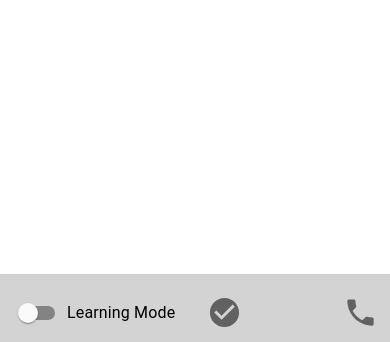
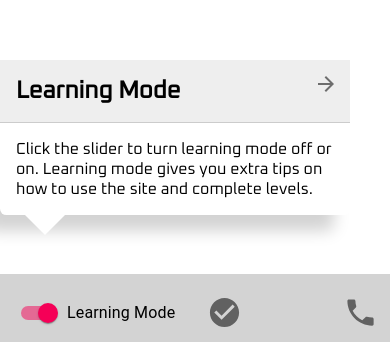
Before and after one commit to aciesla4/DigitalSkillsAssessment, a React (Create React App) app: page /home in a window 390 px wide. Shown: the part 502-844 px from the top of the page. Built offline with nearby package versions, Linux system fonts and the light colour scheme.

Commit message:
Updated modal, learning mode, phone ring

```diff
--- a/src/App.js
+++ b/src/App.js
@@ -11,9 +11,16 @@ class App extends React.Component {
     constructor(props) {
         super(props)
         this.state = {
-            academicMode: true,
-            level: 1
+            level: 1,
+            academicmode: true,
         }
+    }
+
+    getModeSwitch = () => {
+        let oldValue = this.state.academicmode
+        this.setState({
+            academicmode: !oldValue
+        })
     }
 
     getLevelChange = () => {
@@ -26,9 +33,9 @@ class App extends React.Component {
         return (
             <BrowserRouter>
                 <Switch>
-                    <Route path="/home" render={(props) => <Home {...props} level={this.state.level} />} />
-                    <Route path="/level1" render={(props) => <Level1 {...props} level={this.state.level} getLevelChange={this.getLevelChange} />} />
-                    <Route path="/level2" render={(props) => <Level2 {...props} level={this.state.level} getLevelChange={this.getLevelChange} />} />
+                    <Route path="/home" render={(props) => <Home {...props} level={this.state.level} academicmode={this.state.academicmode} getModeSwitch={this.getModeSwitch} />} />
+                    <Route path="/level1" render={(props) => <Level1 {...props} level={this.state.level} getLevelChange={this.getLevelChange} academicmode={this.state.academicmode} />} />
+                    <Route path="/level2" render={(props) => <Level2 {...props} level={this.state.level} getLevelChange={this.getLevelChange} academicmode={this.state.academicmode} />} />
                     <Route path="/" component={Welcome} exact />
                 </Switch>
             </BrowserRouter>
--- a/src/Initial/Home.js
+++ b/src/Initial/Home.js
@@ -1,14 +1,14 @@
 import React from 'react';
-import NavBar from '../Initial/NavBar';
-import Messages from '../Initial/Messages';
-import LearningMode from "./LearningMode";
+import NavBar from '../util/NavBar';
+import Messages from '../util/Messages';
+import LearningMode from './LearningMode';
 
 class Home extends React.Component {
     constructor(props) {
         super(props)
         this.state = {
             isPhoneClicked: false,
-            academicMode: false,
+            academicmode: this.props.academicmode,
             messages : [
                 {
                     level: 1,
@@ -54,17 +54,17 @@ class Home extends React.Component {
         };
     }
 
+    getModeSwitch = () => {
+        let oldValue = this.state.academicmode
+        this.setState({
+            academicmode: !oldValue
+        })
+        this.props.getModeSwitch()
+    }
+
     getPhoneClick = () => {
         this.setState({
             isPhoneClicked: true
-        })
-    }
-
-    getModeSwitch = () => {
-        console.log("mode switch")
-        let oldValue = this.state.academicMode
-        this.setState({
-            academicMode: !oldValue
         })
     }
 
@@ -80,16 +80,17 @@ class Home extends React.Component {
     }
 
     render() {
+        console.log(this.state.academicmode)
         let messages = this.getMessages();
         return (
             <div>
                 {this.state.isPhoneClicked &&
                     <Messages messages={messages} currentMember={this.state.member}/>
                 }
-                {this.state.academicMode &&
-                    <LearningMode academicMode={this.state.academicMode}/>
+                {this.state.academicmode &&
+                    <LearningMode academicmode={this.state.academicmode}/>
                 }
-                <NavBar level={this.props.level} getPhoneClick={this.getPhoneClick} clicked={this.state.isPhoneClicked} learningMode={this.state.academicMode} getModeSwitch={this.getModeSwitch}/>
+                <NavBar level={this.props.level} getPhoneClick={this.getPhoneClick} clicked={this.state.isPhoneClicked} academicmode={this.state.academicmode} getModeSwitch={this.getModeSwitch} getLevelChange={this.props.getLevelChange}/>
             </div>
         );
     }
--- a/src/Initial/LearningMode.js
+++ b/src/Initial/LearningMode.js
@@ -5,31 +5,40 @@ import Modal from "../util/Modal";
 class LearningMode extends React.Component {
     constructor(props){
         super(props)
-        let open = this.props.academicMode;
+        let open = this.props.academicmode;
         this.state = {
             isM1: open,
-            isM2: false
+            isM2: false,
+            isM3: false,
         }
     }
 
-    openNext = () => {
+    openSecond = () => {
         this.setState({
             isM1: false,
             isM2: true
         })
     }
 
+    openThird = () => {
+        this.setState({
+            isM2: false,
+            isM3: true
+        })
+    }
+
     closeModal = () => {
         this.setState({
-            isM2: false
+            isM3: false
         })
     }
 
     render() {
         return (
             <div>
-                <Modal show={this.state.isM1} heading="Check Button" openNext={this.openNext} x="30%" y="15%">Click this button to begin a level</Modal>
-                <Modal show={this.state.isM2} last={true} heading="Phone Button" closeModal={this.closeModal} x="75%" y="15%">When this rings, HQ is calling. Click to pick it up and receive their message</Modal>
+                <Modal show={this.state.isM1} heading="Learning Mode" openNext={this.openSecond} x="0%" y="15%" modalStyle="modalL">Click the slider to turn learning mode off or on. Learning mode gives you extra tips on how to use the site and complete levels.</Modal>
+                <Modal show={this.state.isM2} heading="Check Button" openNext={this.openThird} x="40%" y="15%" modalStyle="modal">Click this button to begin a level</Modal>
+                <Modal show={this.state.isM3} last={true} heading="Phone Button" closeModal={this.closeModal} x="75%" y="15%" modalStyle="modalR">When this rings, HQ is calling. Click to pick it up and receive their message</Modal>
             </div>
         )
     }
--- a/src/Levels/Level1.js
+++ b/src/Levels/Level1.js
@@ -1,7 +1,7 @@
 import React from 'react';
 import '../App.css';
-import NavBar from '../Initial/NavBar';
-import Header from './Header';
+import NavBar from '../util/NavBar';
+import Header from '../util/Header';
 import { Container, Box, Dialog, DialogContent, DialogTitle, IconButton, SvgIcon} from '@material-ui/core';
 import { Link as RouterLink } from 'react-router-dom';
 import CloseIcon from '@material-ui/icons/Close';
@@ -39,6 +39,7 @@ class Level1 extends React.Component {
     }
 
     render() {
+        console.log(this.props.academicmode)
         return (
             <div>
                 <Header mission="find the jewel on the page by scrolling down." />
@@ -60,15 +61,15 @@ class Level1 extends React.Component {
                     </IconButton>
                     <br /><br /><br /><br /><br /><br />
                 </Container>
-                <NavBar/>
+                <NavBar academicmode={this.props.academicmode} />
                 <Dialog open={this.state.isJewelFound} onClose={this.handleCloseEnd} disableBackdropClick={true}>
                     <DialogTitle>Congratulations Agent!
-                        <IconButton style={{ position: 'absolute', right: 2, top: 2 }} component={RouterLink} to="/home" onClick={this.handleCloseEnd} color="primary">
+                        <IconButton style={{ position: 'absolute', right: 2, top: 2 }} component={RouterLink} to="/home" onClick={this.handleCloseEnd} color="inherit">
                             <CloseIcon/>
                         </IconButton>
                     </DialogTitle>
                     <DialogContent dividers>
-                        Your first mission is complete! We'll take you back to the home page to explain your next mission.
+                        Your first mission is complete! Click the X to return to home page and get your next mission.
                     </DialogContent>
                 </Dialog>
             </div>
--- a/src/css/Modal.css
+++ b/src/css/Modal.css
@@ -12,6 +12,58 @@
 }
 
 .modal:after{
+    content: '';
+    position: absolute;
+    bottom: 0;
+    left: 50%;
+    width: 0;
+    border: 20px solid transparent;
+    border-top-color: white;
+    border-bottom: 0;
+    margin-left: -10px;
+    margin-bottom: -20px;
+}
+
+.modalL {
+    position: absolute;
+    border-radius: .4em;
+    width: 350px;
+    background: white;
+    transition: 1.1s ease-out;
+    box-shadow: -1rem 1rem 1rem lightgray;
+    filter: blur(0);
+    transform: scale(1);
+    opacity: 1;
+    visibility: visible;
+}
+
+.modalL:after{
+    content: '';
+    position: absolute;
+    bottom: 0;
+    left: 10%;
+    width: 0;
+    border: 20px solid transparent;
+    border-top-color: white;
+    border-bottom: 0;
+    margin-left: -10px;
+    margin-bottom: -20px;
+}
+
+.modalR {
+    position: absolute;
+    border-radius: .4em;
+    width: 350px;
+    background: white;
+    transition: 1.1s ease-out;
+    box-shadow: -1rem 1rem 1rem lightgray;
+    filter: blur(0);
+    transform: scale(1);
+    opacity: 1;
+    visibility: visible;
+}
+
+.modalR:after{
     content: '';
     position: absolute;
     bottom: 0;
--- a/src/css/NavBar.css
+++ b/src/css/NavBar.css
@@ -10,7 +10,7 @@
     position: absolute;
     right: 0px;
     bottom: 0px;
-    animation: phone-ring 1s infinite;
+    animation: phone-ring 1s 3s infinite;
 }
 
 @keyframes phone-ring {
--- a/src/Initial/Messages.js
+++ b/src/util/Messages.js
@@ -10,7 +10,7 @@ class Messages extends React.Component {
         const className = messageFromMe ?
             "Messages-message currentMember" : "Messages-message";
         return (
-            <li className={className}>
+            <li key={text} className={className}>
                 <span
                     className="avatar"
                     style={{backgroundColor: member.color}}
--- a/src/util/Modal.js
+++ b/src/util/Modal.js
@@ -6,7 +6,7 @@ import ArrowForwardIcon from '@material-ui/icons/ArrowForward';
 
 export default class Modal extends React.Component {
     render () {
-        const { x, y } = this.props;
+        const { x, y, modalStyle } = this.props;
         const styles = {
             modal: {
                 left: x,
@@ -15,7 +15,7 @@ export default class Modal extends React.Component {
         }
         return (
             (this.props.show &&
-                <div className="modal" style={styles.modal}>
+                <div className={modalStyle} style={styles.modal}>
                     <div>
                         <h2 className="modal-title">{this.props.heading}</h2>
                         {this.props.last ?
--- a/src/Initial/NavBar.js
+++ b/src/util/NavBar.js
@@ -1,11 +1,7 @@
 import React from 'react';
 import axios from 'axios';
 import { Link as RouterLink } from 'react-router-dom';
-import {
-    FormControlLabel,
-    Switch,
-    IconButton,
-} from '@material-ui/core';
+import { FormControlLabel, Switch, IconButton,} from '@material-ui/core';
 import HomeIcon from '@material-ui/icons/Home';
 import PhoneIcon from '@material-ui/icons/Phone';
 import CheckCircleIcon from '@material-ui/icons/CheckCircle';
@@ -25,9 +21,11 @@ class NavBar extends React.Component {
     }
 
     componentDidMount() {
-        $("div").click(function() {
-            $(".animated").css("animation-play-state", "paused");
-        });
+        $(document).ready(function() {
+            $(".stop-animation").click(function() {
+                $(".animated").css("animation-play-state", "paused");
+            })
+        })
     }
 
     logClick = (e) => {
@@ -48,7 +46,7 @@ class NavBar extends React.Component {
         return (
             <div className="navbar">
                 <FormControlLabel style={{ position: 'absolute', left: 20, color: 'black', bottom: 10, }} control={
-                    <Switch checked={this.props.academicMode} onChange={this.props.getModeSwitch} />
+                    <Switch checked={this.props.academicmode} onChange={this.props.getModeSwitch} />
                 } label="Learning Mode" />
                 {currentPath.includes("level") ?
                     <IconButton style={{ position: 'absolute', left: '50%', bottom: 0 }} component={RouterLink} to="/home" onClick={this.logClick}><HomeIcon fontSize="large"/></IconButton> :
```
Also changed, not shown: src/Levels/Level2.js (+7 -6 lines), src/util/Header.js (renamed from src/Levels/Header.js).
